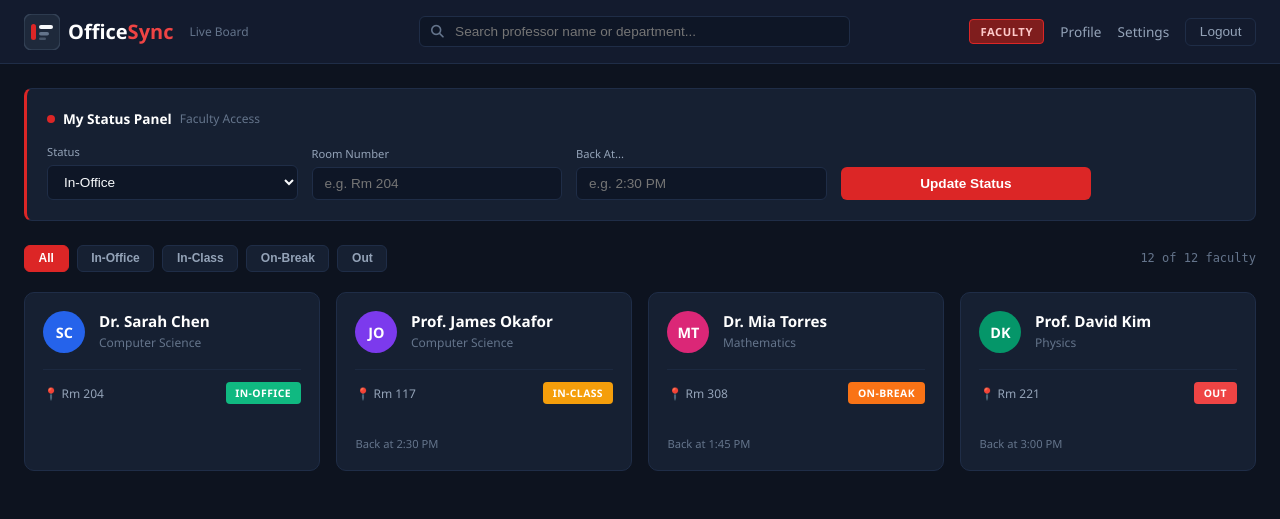
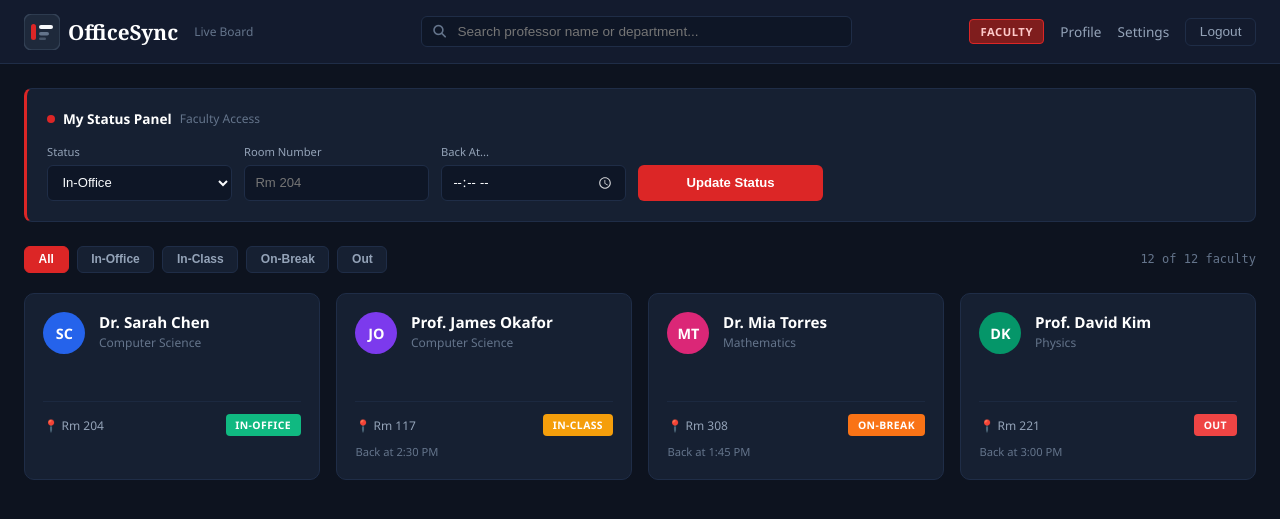
Before and after one commit to TocciFrame/OfficeSync, a Django app: page /dashboard/ in a window 1280 px wide. Shown: the top 519 px of the page. Run offline with Django 5.2, Linux system fonts and the light colour scheme; the visitor is signed in with stand-in values (Sample User, id 1); data comes from the database, SQL or seed files in the repository; data that the repository does not hold is empty.

Commit message:
feat(dashboard): standardize status bar controls, time picker, and card divider alignment

```diff
--- a/apps/dashboard/views.py
+++ b/apps/dashboard/views.py
@@ -1,8 +1,36 @@
+from datetime import datetime
 from django.shortcuts import render, redirect
 from django.contrib.auth.decorators import login_required
 from django.db.models import Q
 from apps.user_profile.models import FacultyProfile, StudentProfile
 from .models import FacultyStatus
+
+
+def format_back_at_time(raw_time):
+    if not raw_time:
+        return ''
+    raw_time = raw_time.strip()
+    for fmt in ('%H:%M', '%H:%M:%S', '%I:%M %p', '%I:%M%p'):
+        try:
+            dt = datetime.strptime(raw_time, fmt)
+            return dt.strftime('%I:%M %p').lstrip('0')
+        except ValueError:
+            continue
+    return raw_time
+
+
+def to_24h_time(display_time):
+    if not display_time:
+        return ''
+    display_time = display_time.strip()
+    for fmt in ('%I:%M %p', '%I:%M%p', '%H:%M', '%H:%M:%S'):
+        try:
+            dt = datetime.strptime(display_time, fmt)
+            return dt.strftime('%H:%M')
+        except ValueError:
+            continue
+    return ''
+
 
 @login_required
 def dashboard_view(request):
@@ -15,7 +43,6 @@ def dashboard_view(request):
     elif has_faculty_profile:
         is_faculty = True
     else:
-        # Default fallback for regular users: Student
         is_faculty = False
 
     my_status = None
@@ -43,7 +70,7 @@ def dashboard_view(request):
             if new_room is not None:
                 my_status.room_number = new_room
             if new_back_at is not None:
-                my_status.back_at = new_back_at
+                my_status.back_at = format_back_at_time(new_back_at)
 
             my_status.save()
             return redirect('dashboard:dashboard')
@@ -76,6 +103,7 @@ def dashboard_view(request):
     context = {
         'is_faculty': is_faculty,
         'my_status': my_status,
+        'back_at_24h': to_24h_time(my_status.back_at) if my_status else '',
         'faculty_profile': faculty_profile,
         'faculty_list': faculty_list,
         'status_choices': FacultyStatus.STATUS_CHOICES,
--- a/static/css/dashboard/home.css
+++ b/static/css/dashboard/home.css
@@ -172,9 +172,15 @@ body {
 
 .status-form-grid {
     display: grid;
-    grid-template-columns: repeat(auto-fit, minmax(140px, 1fr)) 130px;
-    gap: 0.85rem;
+    grid-template-columns: repeat(4, minmax(140px, 185px));
+    gap: 0.75rem;
     align-items: end;
+}
+
+@media (max-width: 768px) {
+    .status-form-grid {
+        grid-template-columns: repeat(auto-fit, minmax(140px, 1fr));
+    }
 }
 
 .field-group label {
@@ -187,14 +193,40 @@ body {
 .field-group select,
 .field-group input {
     width: 100%;
+    height: 36px;
     background-color: var(--bg-input);
     color: var(--text-primary);
     border: 1px solid var(--border-color);
-    padding: 0.5rem 0.75rem;
+    padding: 0 0.65rem;
     border-radius: 6px;
-    font-size: 0.85rem;
+    font-size: 0.82rem;
+    line-height: 1.2;
     outline: none;
     box-sizing: border-box;
+}
+
+.field-group input[type="time"] {
+    cursor: pointer;
+    font-family: inherit;
+    color-scheme: dark;
+    accent-color: var(--accent-red);
+}
+
+html:not(.dark) .field-group input[type="time"] {
+    color-scheme: light;
+}
+
+.field-group input[type="time"]::-webkit-datetime-edit-hour-field:focus,
+.field-group input[type="time"]::-webkit-datetime-edit-minute-field:focus,
+.field-group input[type="time"]::-webkit-datetime-edit-ampm-field:focus {
+    background-color: var(--accent-red);
+    color: #ffffff;
+    border-radius: 3px;
+}
+
+.field-group input[type="time"]::-webkit-calendar-picker-indicator {
+    cursor: pointer;
+    opacity: 0.8;
 }
 
 .field-group select:focus,
@@ -204,14 +236,20 @@ body {
 
 .update-btn-red {
     width: 100%;
+    height: 36px;
     background-color: var(--accent-red);
     color: #ffffff;
     border: none;
-    padding: 0.55rem;
+    padding: 0 0.75rem;
     border-radius: 6px;
     font-weight: 600;
-    font-size: 0.85rem;
+    font-size: 0.82rem;
+    line-height: 1.2;
     cursor: pointer;
+    box-sizing: border-box;
+    display: inline-flex;
+    align-items: center;
+    justify-content: center;
 }
 
 .update-btn-red:hover {
@@ -284,13 +322,18 @@ body {
     display: flex;
     flex-direction: column;
     justify-content: space-between;
-    min-height: 140px;
+    min-height: 148px;
 }
 
 .card-top {
     display: flex;
     align-items: flex-start;
     gap: 0.85rem;
+    min-height: 48px;
+}
+
+.card-identity {
+    min-width: 0;
 }
 
 .avatar-circle {
@@ -317,13 +360,18 @@ body {
     font-size: 0.75rem;
     color: var(--text-muted);
     margin: 0;
+    line-height: 1.35;
+}
+
+.card-bottom {
+    margin-top: auto;
 }
 
 .card-middle {
     display: flex;
     justify-content: space-between;
     align-items: center;
-    margin-top: 1rem;
+    margin-top: 0.85rem;
     padding-top: 0.75rem;
     border-top: 1px solid var(--border-subtle);
 }
@@ -333,7 +381,7 @@ body {
     color: var(--text-secondary);
 }
 
-/* Solid Badges matching image */
+/* Solid Badges */
 .badge-solid {
     padding: 0.25rem 0.6rem;
     border-radius: 4px;
@@ -353,4 +401,6 @@ body {
     font-size: 0.7rem;
     color: var(--text-muted);
     margin-top: 0.5rem;
+    min-height: 1rem;
+    line-height: 1rem;
 }
--- a/static/js/dashboard/home.js
+++ b/static/js/dashboard/home.js
@@ -26,3 +26,16 @@ function filterStatus(status) {
         countElem.textContent = visibleCount;
     }
 }
+
+document.addEventListener('DOMContentLoaded', () => {
+    const backAtInput = document.getElementById('back-at-time');
+    if (backAtInput && typeof backAtInput.showPicker === 'function') {
+        backAtInput.addEventListener('click', () => {
+            try {
+                backAtInput.showPicker();
+            } catch (e) {
+                // Ignore if already open or restricted
+            }
+        });
+    }
+});
--- a/templates/dashboard/home.html
+++ b/templates/dashboard/home.html
@@ -8,8 +8,8 @@
     <script src="{% static 'js/theme-init.js' %}?v=1.0"></script>
     <link rel="stylesheet" href="{% static 'css/theme.css' %}?v=1.0">
     <link rel="stylesheet" href="https://cdnjs.cloudflare.com/ajax/libs/font-awesome/6.4.0/css/all.min.css">
-    <link rel="stylesheet" href="{% static 'css/dashboard/home.css' %}?v=4.1">
-    <script src="{% static 'js/dashboard/home.js' %}?v=4.0" defer></script>
+    <link rel="stylesheet" href="{% static 'css/dashboard/home.css' %}?v=4.4">
+    <script src="{% static 'js/dashboard/home.js' %}?v=4.3" defer></script>
 </head>
 <body>
 
@@ -23,7 +23,7 @@
                 <rect x="15" y="18" width="10" height="3.5" rx="1.75" fill="#64748B"/>
                 <rect x="15" y="23.5" width="7" height="2.5" rx="1.25" fill="#475569"/>
             </svg>
-            <span>Office<span style="color:#ef4444;">Sync</span></span>
+            <span><h2 style="font-family: 'DM Serif Display', Georgia, serif; font-size: 1.3rem; margin: 0;">OfficeSync</h2></span>
             <span class="brand-sub">Live Board</span>
         </a>
 
@@ -77,15 +77,16 @@
 
                 <div class="field-group">
                     <label>Room Number</label>
-                    <input type="text" name="room_number" value="{{ my_status.room_number|default:'' }}" placeholder="e.g. Rm 204">
+                    <input type="text" name="room_number" value="{{ my_status.room_number|default:'' }}" placeholder="Rm 204">
                 </div>
 
                 <div class="field-group">
                     <label>Back At...</label>
-                    <input type="text" name="back_at" value="{{ my_status.back_at|default:'' }}" placeholder="e.g. 2:30 PM">
+                    <input type="time" name="back_at" id="back-at-time" value="{{ back_at_24h|default:'' }}">
                 </div>
 
-                <div>
+                <div class="field-group submit-group">
+                    <label>&nbsp;</label>
                     <button type="submit" class="update-btn-red">Update Status</button>
                 </div>
             </form>
@@ -115,93 +116,94 @@
         <section class="faculty-grid" id="faculty-grid">
             {% for item in faculty_list %}
             <div class="faculty-card" data-status="{{ item.status }}">
-                <div>
                 <div class="card-top">
                     <div class="avatar-circle" style="background-color: {% cycle '#2563eb' '#7c3aed' '#db2777' '#059669' '#d97706' '#4f46e5' '#0284c7' '#8b5cf6' %};">
                         {{ item.faculty.user.first_name|slice:":1" }}{{ item.faculty.user.last_name|slice:":1"|default:item.faculty.user.username|slice:":1" }}
                     </div>
-                        <div>
+                    <div class="card-identity">
                         <h4 class="prof-name">Prof. {{ item.faculty.user.first_name }} {{ item.faculty.user.last_name|default:item.faculty.user.username }}</h4>
                         <p class="prof-dept">{{ item.faculty.get_department_display|default:item.faculty.department|default:"Computer Science" }}</p>
                     </div>
                 </div>
 
+                <div class="card-bottom">
                     <div class="card-middle">
                         <span class="room-info">📍 {{ item.room_number|default:"Rm 204" }}</span>
                         <span class="badge-solid badge-{{ item.status|lower }}">
                             {{ item.get_status_display|default:item.status }}
                         </span>
                     </div>
+
+                    <div class="back-at-text {% if not item.back_at %}empty{% endif %}">
+                        {% if item.back_at %}Back at {{ item.back_at }}{% else %}&nbsp;{% endif %}
                     </div>
-
-                {% if item.back_at %}
-                <div class="back-at-text">Back at {{ item.back_at }}</div>
-                {% endif %}
+                </div>
             </div>
             {% empty %}
-            <!-- Demo fallback grid matching screenshot if database is empty -->
+            <!-- Demo fallback grid if database is empty -->
             <div class="faculty-card" data-status="IN_OFFICE">
-                <div>
                 <div class="card-top">
                     <div class="avatar-circle" style="background-color:#2563eb;">SC</div>
-                        <div>
+                    <div class="card-identity">
                         <h4 class="prof-name">Dr. Sarah Chen</h4>
                         <p class="prof-dept">Computer Science</p>
                     </div>
                 </div>
+                <div class="card-bottom">
                     <div class="card-middle">
                         <span class="room-info">📍 Rm 204</span>
                         <span class="badge-solid badge-in_office">IN-OFFICE</span>
                     </div>
+                    <div class="back-at-text empty">&nbsp;</div>
                 </div>
             </div>
             <div class="faculty-card" data-status="IN_CLASS">
-                <div>
                 <div class="card-top">
                     <div class="avatar-circle" style="background-color:#7c3aed;">JO</div>
-                        <div>
+                    <div class="card-identity">
                         <h4 class="prof-name">Prof. James Okafor</h4>
                         <p class="prof-dept">Computer Science</p>
                     </div>
                 </div>
+                <div class="card-bottom">
                     <div class="card-middle">
                         <span class="room-info">📍 Rm 117</span>
                         <span class="badge-solid badge-in_class">IN-CLASS</span>
                     </div>
-                </div>
                     <div class="back-at-text">Back at 2:30 PM</div>
                 </div>
+            </div>
             <div class="faculty-card" data-status="ON_BREAK">
-                <div>
                 <div class="card-top">
                     <div class="avatar-circle" style="background-color:#db2777;">MT</div>
-                        <div>
+                    <div class="card-identity">
                         <h4 class="prof-name">Dr. Mia Torres</h4>
                         <p class="prof-dept">Mathematics</p>
                     </div>
                 </div>
+                <div class="card-bottom">
                     <div class="card-middle">
                         <span class="room-info">📍 Rm 308</span>
                         <span class="badge-solid badge-on_break">ON-BREAK</span>
                     </div>
-                </div>
                     <div class="back-at-text">Back at 1:45 PM</div>
                 </div>
+            </div>
             <div class="faculty-card" data-status="OUT">
-                <div>
                 <div class="card-top">
                     <div class="avatar-circle" style="background-color:#059669;">DK</div>
-                        <div>
+                    <div class="card-identity">
                         <h4 class="prof-name">Prof. David Kim</h4>
                         <p class="prof-dept">Physics</p>
                     </div>
                 </div>
+                <div class="card-bottom">
                     <div class="card-middle">
                         <span class="room-info">📍 Rm 221</span>
                         <span class="badge-solid badge-out">OUT</span>
                     </div>
+                    <div class="back-at-text">Back at 3:00 PM</div>
                 </div>
-                <div class="back-at-text">Back at 3:00 PM</div>
             </div>
             {% endfor %}
         </section>
```
Also changed, not shown: 1 other file. Lines whose indentation alone changed are shown as unchanged.
